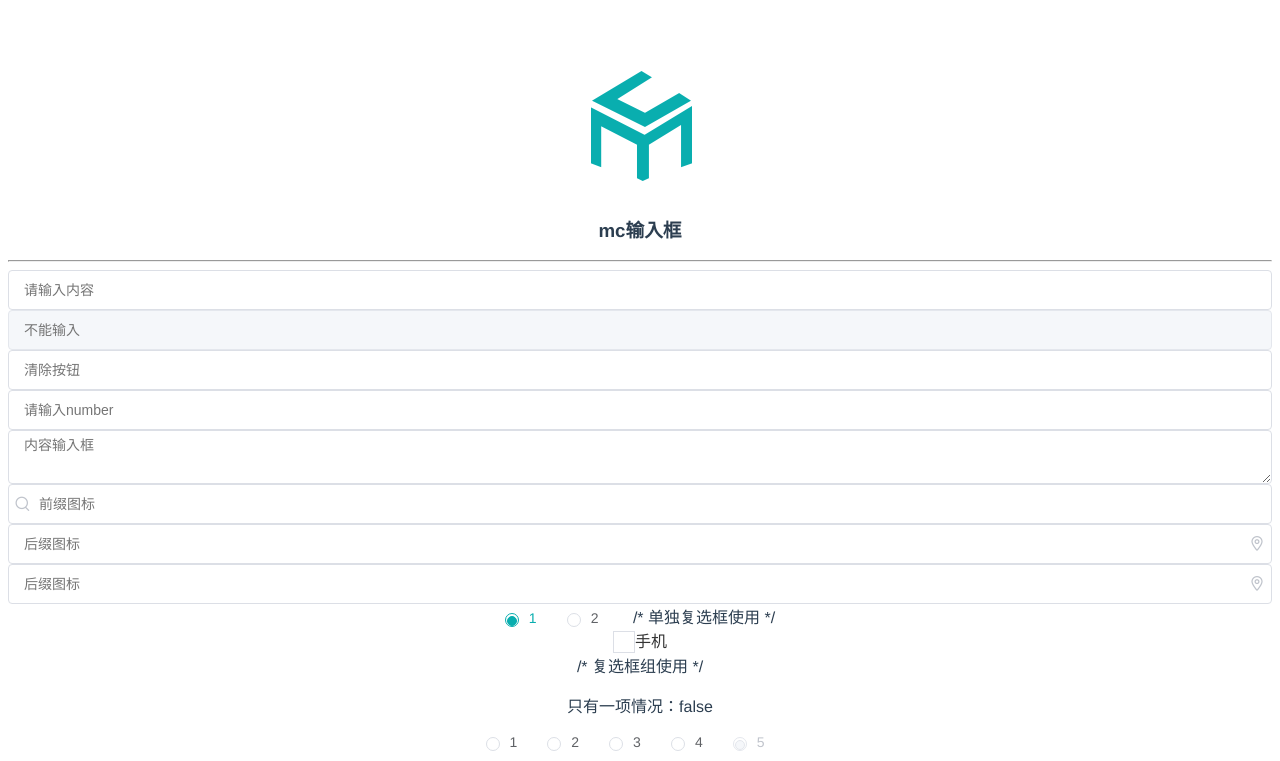
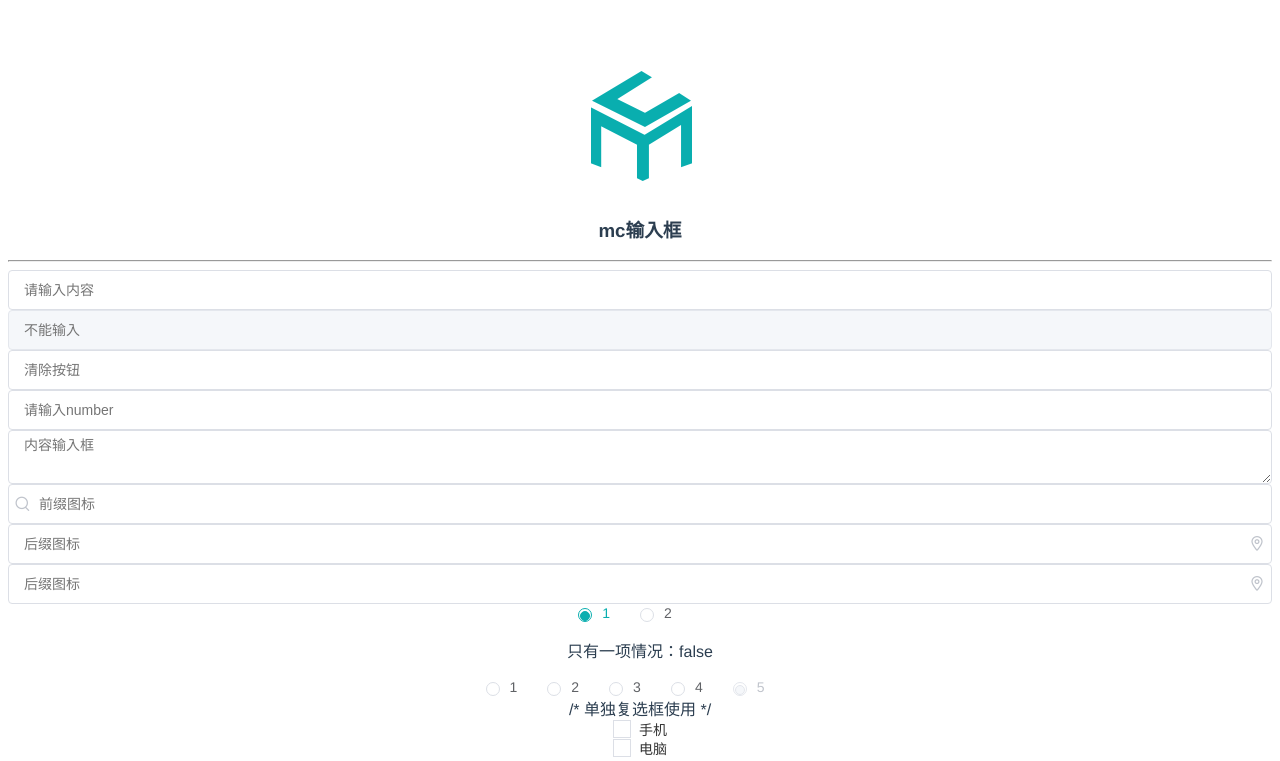
Before and after one commit to minchao920917/mch-ui, a Vue app: page / in a window 1280 px wide. Shown: the top 761 px of the page. Built offline with nearby package versions, Linux system fonts and the light colour scheme.

Commit message:
checkbox组件和radio组件

```diff
--- a/examples/components/formTest/formTest.vue
+++ b/examples/components/formTest/formTest.vue
@@ -80,23 +80,46 @@
     <mc-radio v-model="radio" label="1">1</mc-radio>
     <mc-radio v-model="radio" label="2">2</mc-radio>
 
+    <p>只有一项情况：{{ checkbox }}</p>
 
-/* 单独复选框使用 */
-<mc-checkbox  :label="'手机'" :checked="checkbox"  v-model="checkbox"></mc-checkbox>
+    <mc-radio-group v-model="radio1">
+      <mc-radio label="1">1</mc-radio>
+      <mc-radio label="2">2</mc-radio>
+      <mc-radio label="3">3</mc-radio>
+      <mc-radio label="4">4</mc-radio>
+      <mc-radio label="5" disabled>5</mc-radio>
+    </mc-radio-group>
 
-/* 复选框组使用 */
-<!-- <CheckBoxGroup v-model="checkBoxArr">
-    <Checkbox v-for="item in checkLists" :label="item.label" :val="item.value" :checked="item.checked" :isDisable="item.disable" :key="item.value" :checkBoxClass="checkBoxClass"></Checkbox>
-</CheckBoxGroup> -->
-<p>只有一项情况：{{ checkbox }}</p>
+    /* 单独复选框使用 */
+    <mc-checkbox
+      :label="'手机'"
+      :checked="checkbox"
+      v-model="checkbox"
+    ></mc-checkbox>
+    <mc-checkbox
+      :label="'电脑'"
+      :checked="checkbox1"
+      :isDisable="true"
+      v-model="checkbox1"
+    ></mc-checkbox>
 
-<mc-radio-group v-model="radio1">
-    <mc-radio label="1">1</mc-radio>
-    <mc-radio label="2">2</mc-radio>
-    <mc-radio label="3">3</mc-radio>
-    <mc-radio label="4">4</mc-radio>
-    <mc-radio label="5" disabled >5</mc-radio>
-</mc-radio-group>
+    /* 复选框组使用 */
+
+    <mc-checkbox-group v-model="checkboxGroup">
+
+
+      <mc-checkbox
+        v-for="item in checkLists"
+        :label="item.label"
+        :val="item.value"
+        :checked="item.checked"
+        :isDisable="item.disable"
+        :key="item.value"
+      >
+      </mc-checkbox>
+    </mc-checkbox-group>
+
+  <mc-btn type="primary" @click="test">test</mc-btn>
 
     <h3>mcForm表单</h3>
     <hr />
@@ -116,9 +139,9 @@
           autocomplete="new-password"
         ></mc-input>
       </mc-form-item>
-      <mc-form-item>
+
         <mc-btn type="primary" @click="submitForm('mcForm')">提交</mc-btn>
-      </mc-form-item>
+
     </mc-form>
   </div>
 </template>
@@ -171,8 +194,8 @@ export default {
       input6: "",
       input7: "",
       input8: "",
-      radio:"1",
-      radio1:"5",
+      radio: "1",
+      radio1: "5",
       ruleForm: {
         pass: "",
         checkPass: "",
@@ -184,11 +207,32 @@ export default {
         age: [{ validator: checkAge, trigger: "blur" }],
       },
 
-      checkbox:false
+      checkbox: false,
+      checkbox1: false,
+
+      checkboxGroup: [],
+      checkLists: [
+        { label: "手机1", value: 0,},
+        { label: "电视", value: 1 },
+        { label: "洗衣机", value: 2, checked: true },
+        { label: "冰箱", value: 3 },
+        { label: "家用电器", value: 4, checked: true, },
+        { label: "手机2", value: 5 },
+        { label: "电视1", value: 6 },
+        { label: "洗衣机1", value: 7, checked: true },
+        { label: "冰箱1", value: 8 },
+        { label: "家用电器1", value: 9 },
+      ],
     };
   },
   methods: {
+    test(){
+      console.log(123);
+      console.log(this.checkboxGroup);
+    },
     submitForm(formName) {
+      console.log(111);
+
       this.$refs[formName].validate((valid) => {
         if (valid) {
           alert("submit!");
--- a/packages/checkbox/src/checkbox.vue
+++ b/packages/checkbox/src/checkbox.vue
@@ -111,35 +111,42 @@ export default {
     input {
       display: none;
     }
+    label{
+      cursor: pointer;
+      line-height: 18px;
+      font-size: 14px;
+    }
     label::before {
       content: "\2714";
-      width: 20px;
-      height: 20px;
+      width: 16px;
+      height: 16px;
       background: $white;
       border: 1px solid $borderColor;
       display: inline-block;
       text-align: center;
       color: transparent;
+      margin-right:8px;
 
     }
     & input[type="checkbox"]:checked ~ label {
       color: $primary;
     }
     & input[type="checkbox"]:checked ~ label::before {
-      width: 20px;
-      height: 20px;
+      width: 16px;
+      height: 16px;
       content: "\2714";
       color: $white;
       border: 1px solid $primary;
       background: $primary;
-      font-size: 16px;
+      font-size: 12px;
             font-weight: bold;
+             margin-right:8px;
 
     }
   }
   .checkboxBtn {
     margin: 0 rem(20) rem(20) 0;
-    cursor: pointer;
+
     input {
       display: none;
     }
@@ -147,7 +154,6 @@ export default {
       position: relative;
       padding: rem(4) rem(10);
       display: block;
-      cursor: pointer !important;
     }
 
     label::before {
@@ -162,7 +168,6 @@ export default {
       position: absolute;
       left: 0;
       top: 0;
-      cursor: pointer;
     }
     & input[type="checkbox"]:checked ~ label {
       color: $primary;
@@ -216,6 +221,5 @@ export default {
 }
 .checkboxDefault {
   color: #333;
-  cursor: pointer;
 }
 </style>
--- a/packages/checkboxGroup/src/checkboxGroup.vue
+++ b/packages/checkboxGroup/src/checkboxGroup.vue
@@ -1,13 +1,61 @@
 <template>
-
+  <div ref="mcCheckboxGroup" class="mc-checkbox-group">
+    <slot></slot>
+  </div>
 </template>
-
 <script>
 export default {
-
+  name: "McCheckboxGroup",
+  props: {
+    value: {
+      type: Array,
+    },
+  },
+  model: {
+    prop: "value",
+    event: "change",
+  },
+  mounted() {
+    /**
+     * 多选组时，初始化如果有默认选中项则获取对应的value值
+     */
+    const childItem = this.$children;
+    let childArr = [];
+    childItem.map((child) => {
+      if (child.checked) {
+        childArr.push(child.val + "");
+      }
+    });
+    this.$emit("change", [...childArr]);
+  },
+  methods: {
+    /**
+     * checkbox选中状态时，增加值方法
+     * 参数说明：
+     * @param {String} item 选中增加项的值
+     */
+    addCheck(item) {
+      const { value } = this;
+      this.$emit("change", [...value, item]);
+    },
+    /**
+     * checkbox取消选中状态时，减少值方法
+     * 参数说明：
+     * @param {String} item 取消选中项的值
+     */
+    delCheck(item) {
+      const { value } = this;
+      this.$emit(
+        "change",
+        value.filter((val) => val !== item)
+      );
+    },
+  },
+};
+</script>
+<style lang="scss" scoped>
+.mc-checkbox-group {
+  display: flex;
+  flex-wrap: wrap;
 }
-</script>
-
-<style>
-
 </style>
--- a/packages/index.js
+++ b/packages/index.js
@@ -13,6 +13,7 @@ import McInput from './input';
 import McRadio from './radio';
 import McRadioGroup from './radioGroup';
 import McCheckbox from './checkbox';
+import McCheckboxGroup from './checkboxGroup';
 // 定义一个组件列表，将McBtn组件放入其中
 const components = [
     McBtn,
@@ -29,7 +30,8 @@ const components = [
     McInput,
     McRadio,
     McRadioGroup,
-    McCheckbox
+    McCheckbox,
+    McCheckboxGroup,
     //... 未来其他的组件需要在开头引入
 ]
 // 定义 调用vue的加载器方法，将 Vue 作为参数传入
```
